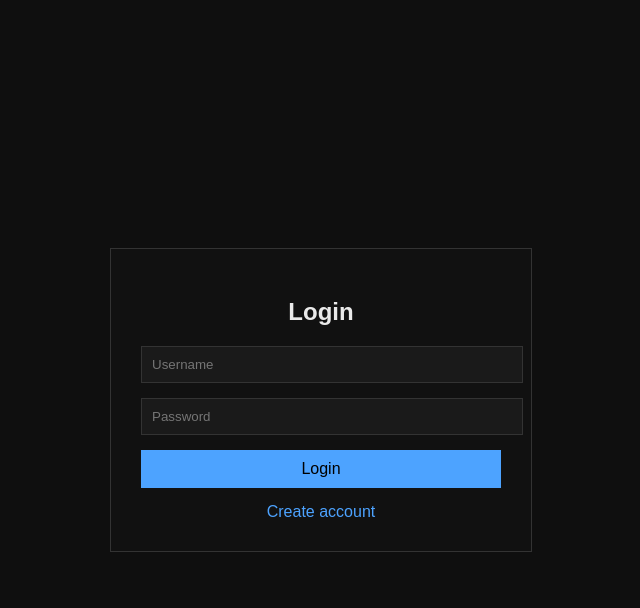
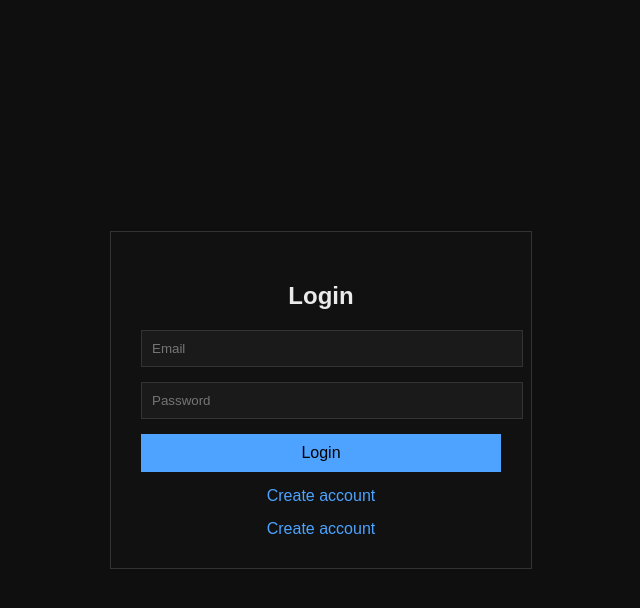
Before and after one commit to MADDARA-UCHIHA/test-study, a Flask app: page /login in a window 1280 px wide. Shown: the top 608 px of the page, without its empty margins (319-959 px from the left). Run offline with Flask 3, Linux system fonts and the light colour scheme.

Commit message:
Update login.html

```diff
--- a/templates/login.html
+++ b/templates/login.html
@@ -8,10 +8,12 @@
   <div class="box">
     <h2>Login</h2>
     <form method="POST">
-      <input name="username" placeholder="Username" required>
-      <input name="password" type="password" placeholder="Password" required>
-      <button>Login</button>
-    </form>
+  <input type="email" name="email" placeholder="Email" required>
+  <input type="password" name="password" placeholder="Password" required>
+  <button>Login</button>
+</form>
+<a href="/signup">Create account</a>
+
     <a href="/signup">Create account</a>
   </div>
 </body>
```
